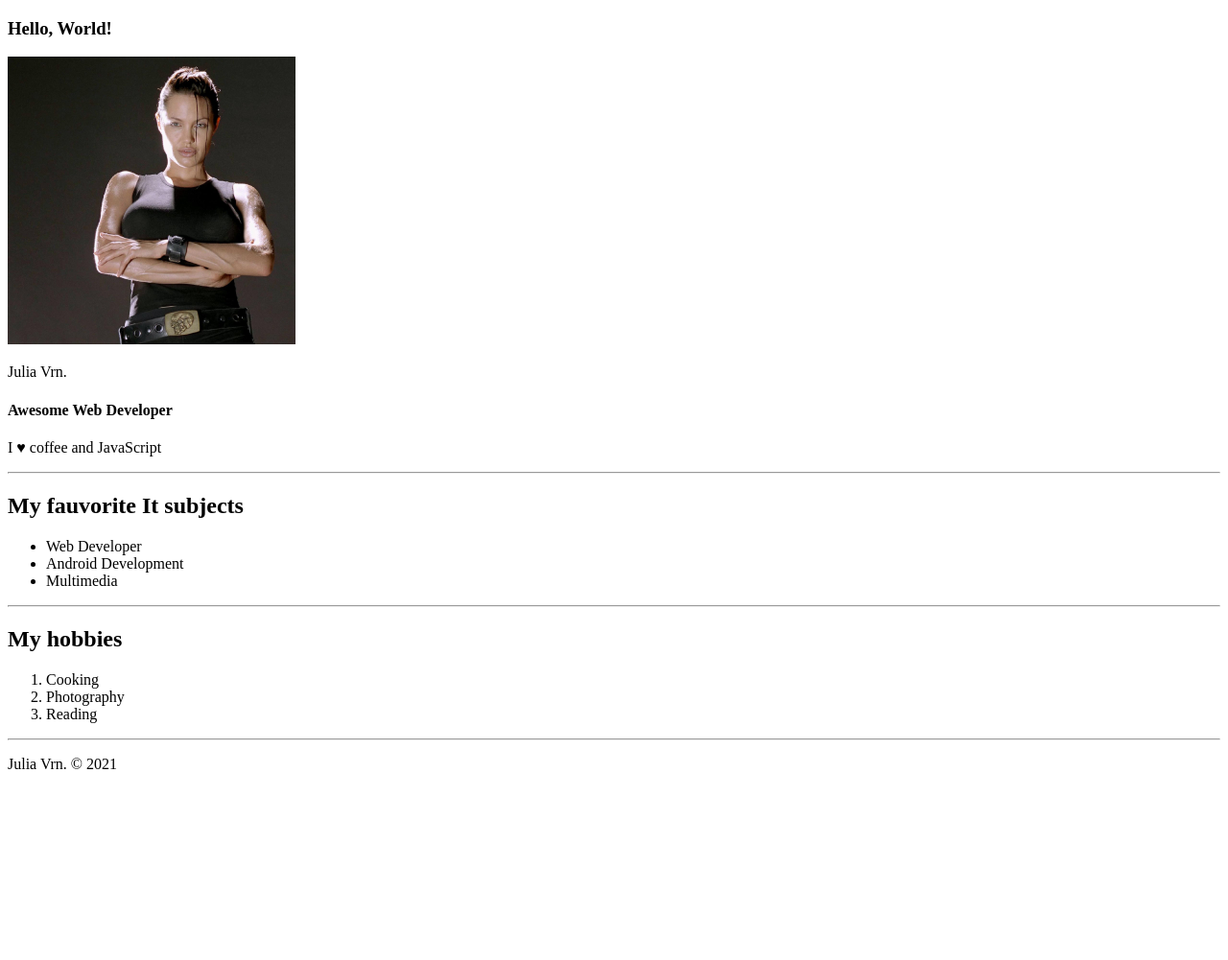
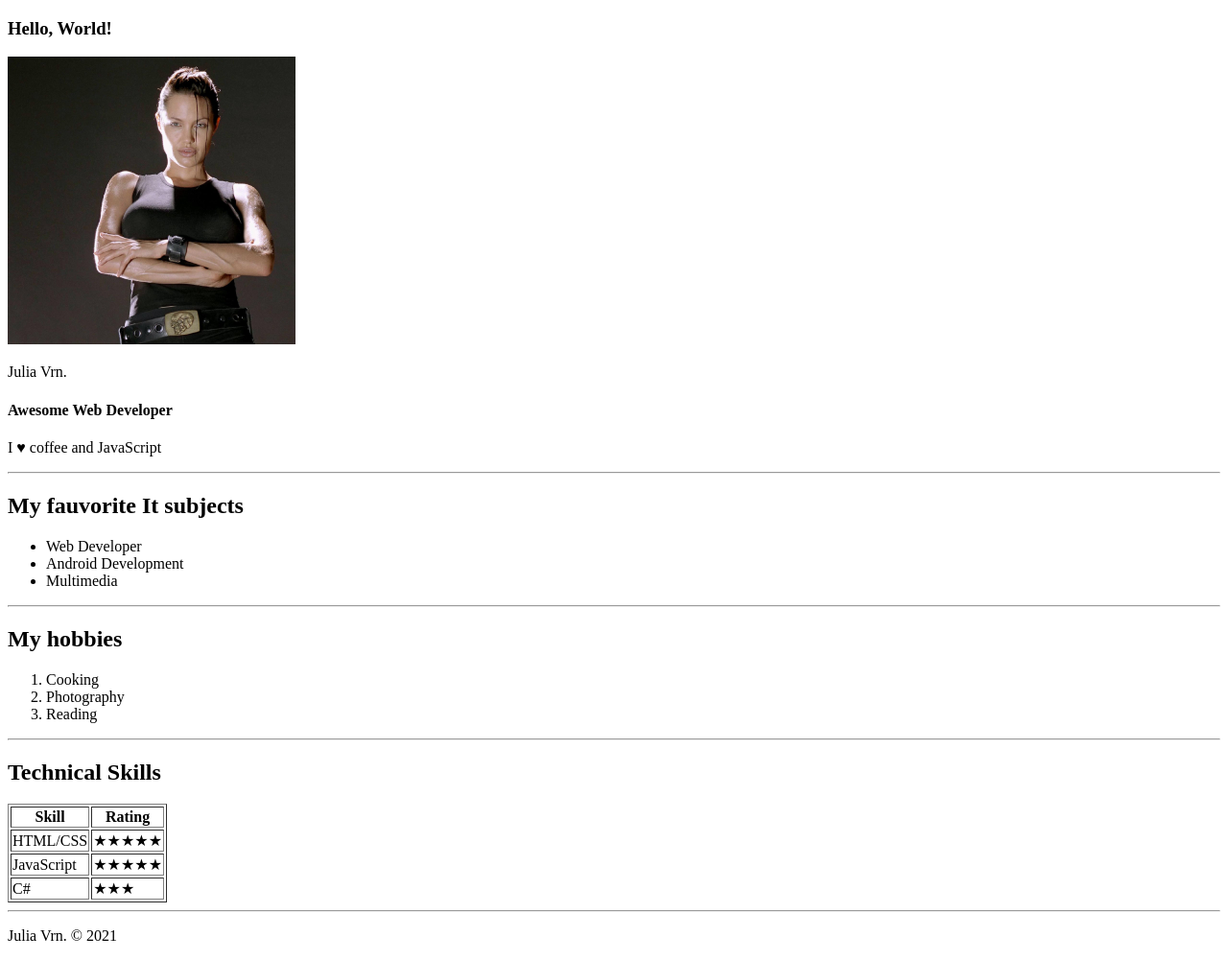
Before and after one commit to tarpe-20/Week1-HTML-First-Page, a plain HTML site: page index.html in a window 1280 px wide. Shown: the whole page at 96% size. Before the commit the page ends 822 px from the top, so only its background shows below. Drawn offline with Linux system fonts and the light colour scheme.

Commit message:
Add Skills Table

```diff
--- a/index.html
+++ b/index.html
@@ -35,6 +35,34 @@
 
     <hr>
 
+    <h2>Technical Skills</h2>
+
+    <table border="1">
+        <!--tr - table row-->
+        <tr>
+            <th>Skill</th>
+            <th>Rating</th>
+        </tr>
+
+        <tr>
+            <!--td - table -->
+            <td>HTML/CSS</td>
+            <td>★★★★★</td>
+        </tr>
+
+        <tr>
+            <td>JavaScript</td>
+            <td>★★★★★</td>
+        </tr>
+
+        <tr>
+            <td>C#</td>
+            <td>★★★</td>
+        </tr>
+    </table>
+
+    <hr>
+
     <footer>
         <p>Julia Vrn. &#169 2021</p>
     </footer>
```
